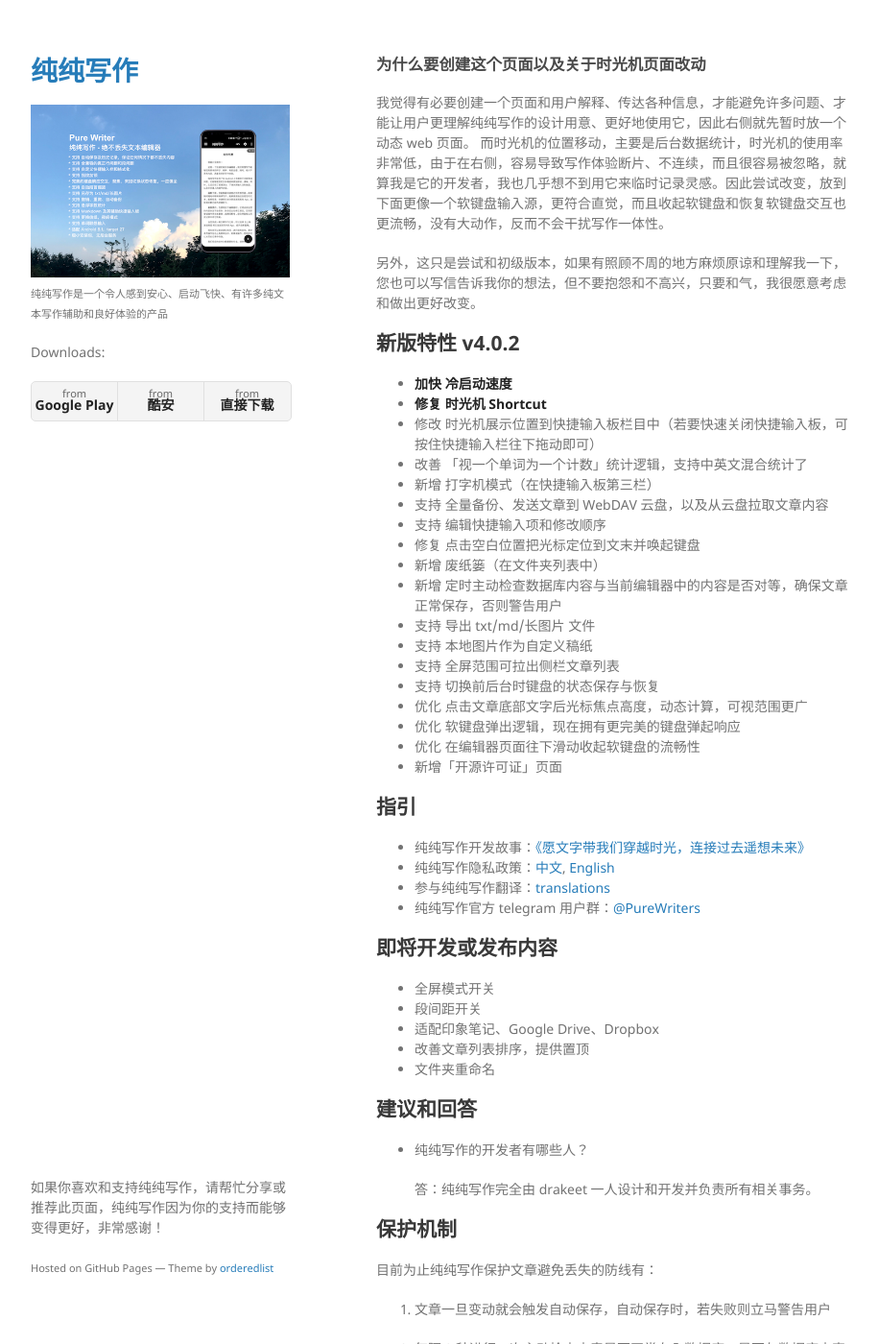
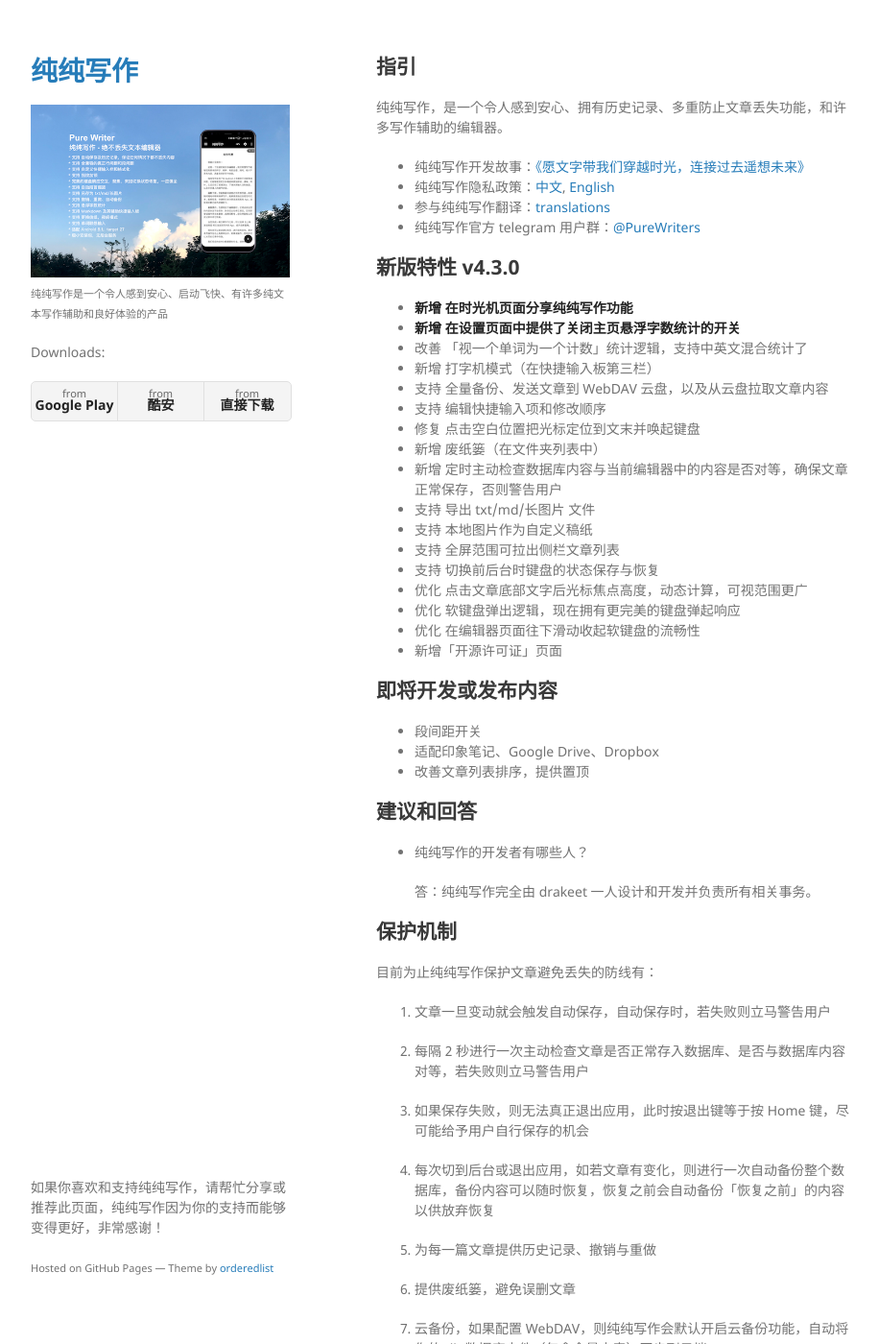
Before and after one commit to PureWriter/writer.drakeet.com, a Jekyll site: the page built from index.md, in a window 1280 px wide and 1400 px high. Shown: the whole window at 96% size, without its empty margins (178-1093 px from the left). Built offline with Jekyll 4.4.1, drawn with Linux system fonts in a browser that asks for light colours; our own code applies the rules of GitHub Pages for plain Markdown files; some of the changed text lies outside the part shown.

Commit message:
Updated for v4.3.0

```diff
--- a/index.md
+++ b/index.md
@@ -1,14 +1,15 @@
-### 为什么要创建这个页面以及关于时光机页面改动
+## 指引
 
-我觉得有必要创建一个页面和用户解释、传达各种信息，才能避免许多问题、才能让用户更理解纯纯写作的设计用意、更好地使用它，因此右侧就先暂时放一个动态 web 页面。
-而时光机的位置移动，主要是后台数据统计，时光机的使用率非常低，由于在右侧，容易导致写作体验断片、不连续，而且很容易被忽略，就算我是它的开发者，我也几乎想不到用它来临时记录灵感。因此尝试改变，放到下面更像一个软键盘输入源，更符合直觉，而且收起软键盘和恢复软键盘交互也更流畅，没有大动作，反而不会干扰写作一体性。
+纯纯写作，是一个令人感到安心、拥有历史记录、多重防止文章丢失功能，和许多写作辅助的编辑器。
 
-另外，这只是尝试和初级版本，如果有照顾不周的地方麻烦原谅和理解我一下，您也可以写信告诉我你的想法，但不要抱怨和不高兴，只要和气，我很愿意考虑和做出更好改变。
+- 纯纯写作开发故事：[《愿文字带我们穿越时光，连接过去遥想未来》](https://sspai.com/post/43650)
+- 纯纯写作隐私政策：[中文](https://github.com/drakeet/resources/blob/master/PrivacyPolicy.md), [English](https://github.com/drakeet/resources/blob/master/PrivacyPolicy.md#pure-writer---privacy-policy)
+- 参与纯纯写作翻译：[translations](https://github.com/drakeet/resources/tree/master/translations)
+- 纯纯写作官方 telegram 用户群：[@PureWriters](https://t.me/purewriter)
 
-## 新版特性 v4.0.2
-- **加快 冷启动速度**
-- **修复 时光机 Shortcut**
-- 修改 时光机展示位置到快捷输入板栏目中（若要快速关闭快捷输入板，可按住快捷输入栏往下拖动即可）
+## 新版特性 v4.3.0
+- **新增 在时光机页面分享纯纯写作功能**
+- **新增 在设置页面中提供了关闭主页悬浮字数统计的开关**
 - 改善 「视一个单词为一个计数」统计逻辑，支持中英文混合统计了
 - 新增 打字机模式（在快捷输入板第三栏）
 - 支持 全量备份、发送文章到 WebDAV 云盘，以及从云盘拉取文章内容
@@ -25,20 +26,11 @@
 - 优化 在编辑器页面往下滑动收起软键盘的流畅性
 - 新增「开源许可证」页面
 
-## 指引
-
-- 纯纯写作开发故事：[《愿文字带我们穿越时光，连接过去遥想未来》](https://sspai.com/post/43650)
-- 纯纯写作隐私政策：[中文](https://github.com/drakeet/resources/blob/master/PrivacyPolicy.md), [English](https://github.com/drakeet/resources/blob/master/PrivacyPolicy.md#pure-writer---privacy-policy)
-- 参与纯纯写作翻译：[translations](https://github.com/drakeet/resources/tree/master/translations)
-- 纯纯写作官方 telegram 用户群：[@PureWriters](https://t.me/purewriter)
-
 ## 即将开发或发布内容
 
-- 全屏模式开关
 - 段间距开关
 - 适配印象笔记、Google Drive、Dropbox
 - 改善文章列表排序，提供置顶
-- 文件夹重命名
 
 ## 建议和回答
 
@@ -87,3 +79,9 @@
 ### 帮助
 
 如果您发现纯纯写作存在问题，或者有任何需求建议，可以致信：drakeet.me@gmail.com
+
+### 为什么要创建这个页面
+
+我觉得有必要创建一个页面和用户解释、传达各种信息，才能避免许多问题、才能让用户更理解纯纯写作的设计用意、更好地使用它。
+
+如果你喜欢和支持纯纯写作，请帮忙分享或推荐此页面，纯纯写作因为你的支持而能够变得更好，非常感谢！
```
